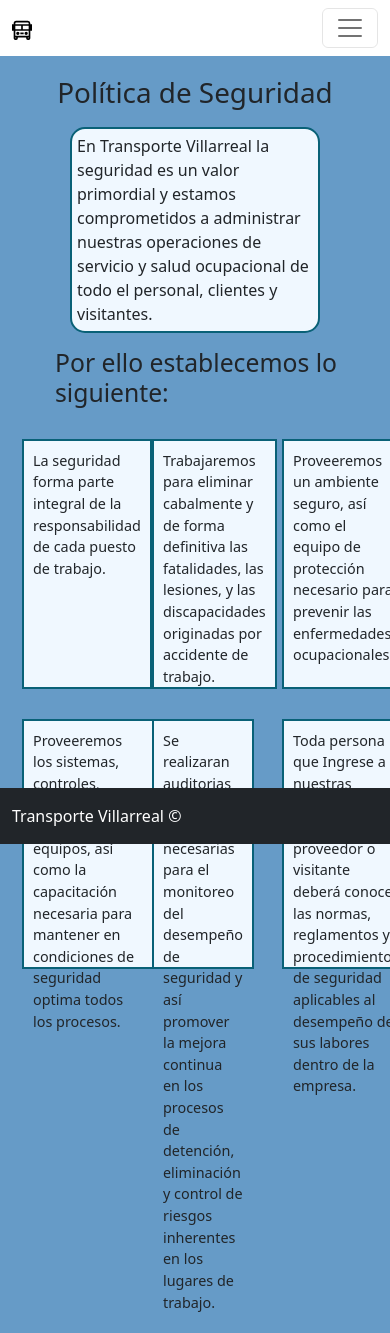
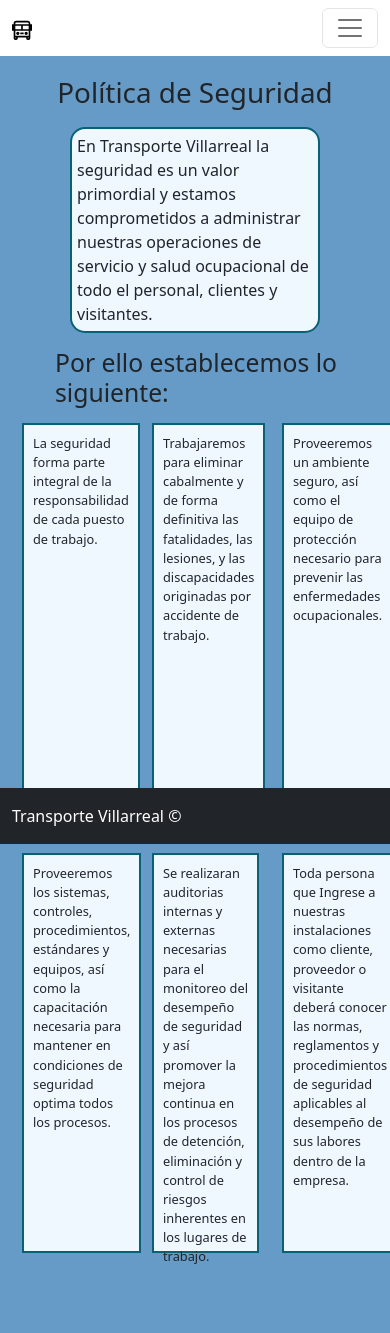
Before and after one commit to higashi04/mapShowing, a React (Create React App) app: page /seguridad in a window 390 px wide. Built offline with nearby package versions, Linux system fonts and the light colour scheme.

Commit message:
modified media queries

```diff
--- a/src/pages/Contacto/Contacto.css
+++ b/src/pages/Contacto/Contacto.css
@@ -13,7 +13,7 @@
     height: 426px;
 }
 
-@media (max-device-width: 400px) {
+@media only screen and (max-device-width: 500px) {
     .contact-input{
         width: 290px;
     }
--- a/src/pages/Safety/Safety.css
+++ b/src/pages/Safety/Safety.css
@@ -31,3 +31,14 @@
     padding: 9px;
     margin-bottom: 20px;
 }
+
+@media (max-width: 700px) {
+    .safety-p{
+        height: 400px;
+        font-size: .8rem;
+    }
+    .fifth-p{
+        width: 107.27px;
+        margin-bottom: 80px;
+    }
+}
--- a/src/pages/Safety/Safety.jsx
+++ b/src/pages/Safety/Safety.jsx
@@ -14,9 +14,7 @@ const Safety = () => {
           comprometidos a administrar nuestras operaciones de servicio y salud
           ocupacional de todo el personal, clientes y visitantes.
         </p>
-        <p>
-          <h2 className="safety-h2">Por ello establecemos lo siguiente:</h2>
-        </p>
+        <h2 className="safety-h2">Por ello establecemos lo siguiente:</h2>
       </main>
       <section>
         <div className="container mb-5">
@@ -50,7 +48,7 @@ const Safety = () => {
               </p>
             </div>
             <div className="col-4">
-              <p className="safety-p">
+              <p className="safety-p fifth-p">
                 Se realizaran auditorias internas y externas necesarias para el
                 monitoreo del desempeño de seguridad y así promover la mejora
                 continua en los procesos de detención, eliminación y control de
```
